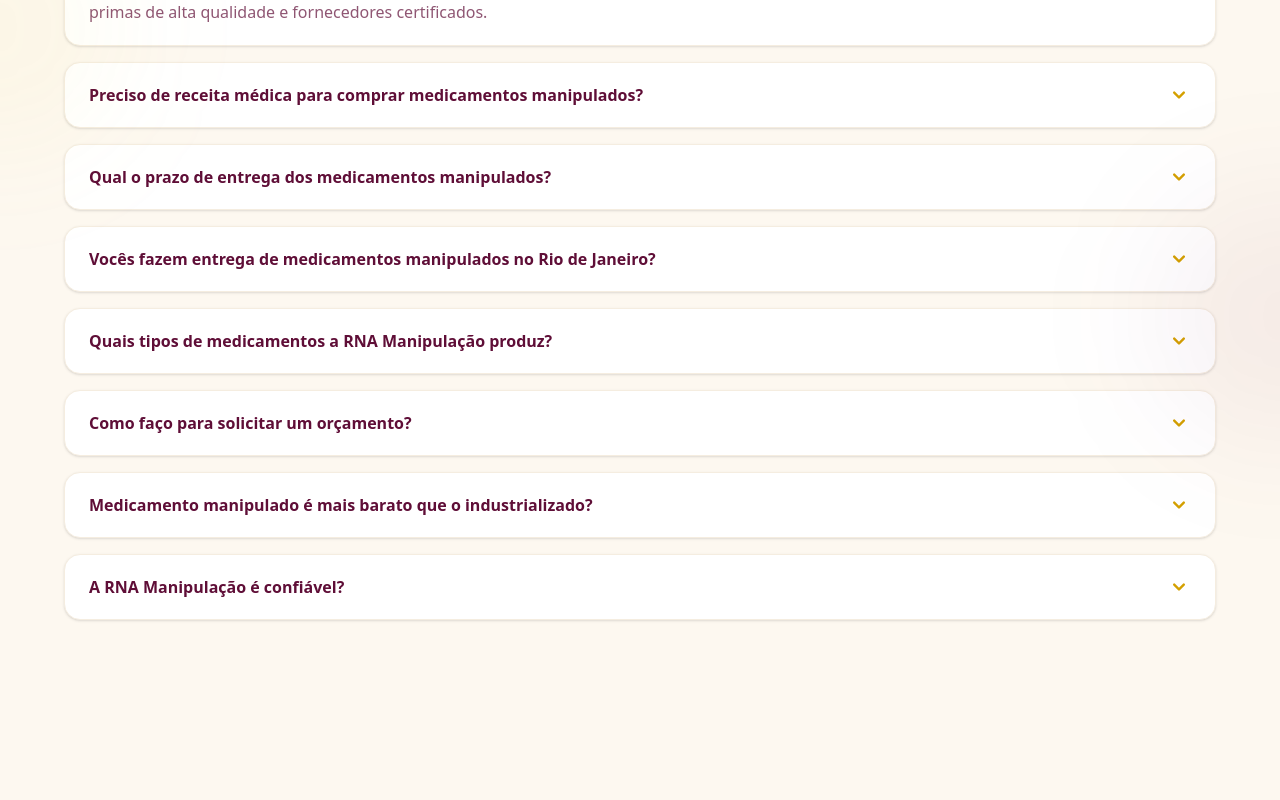
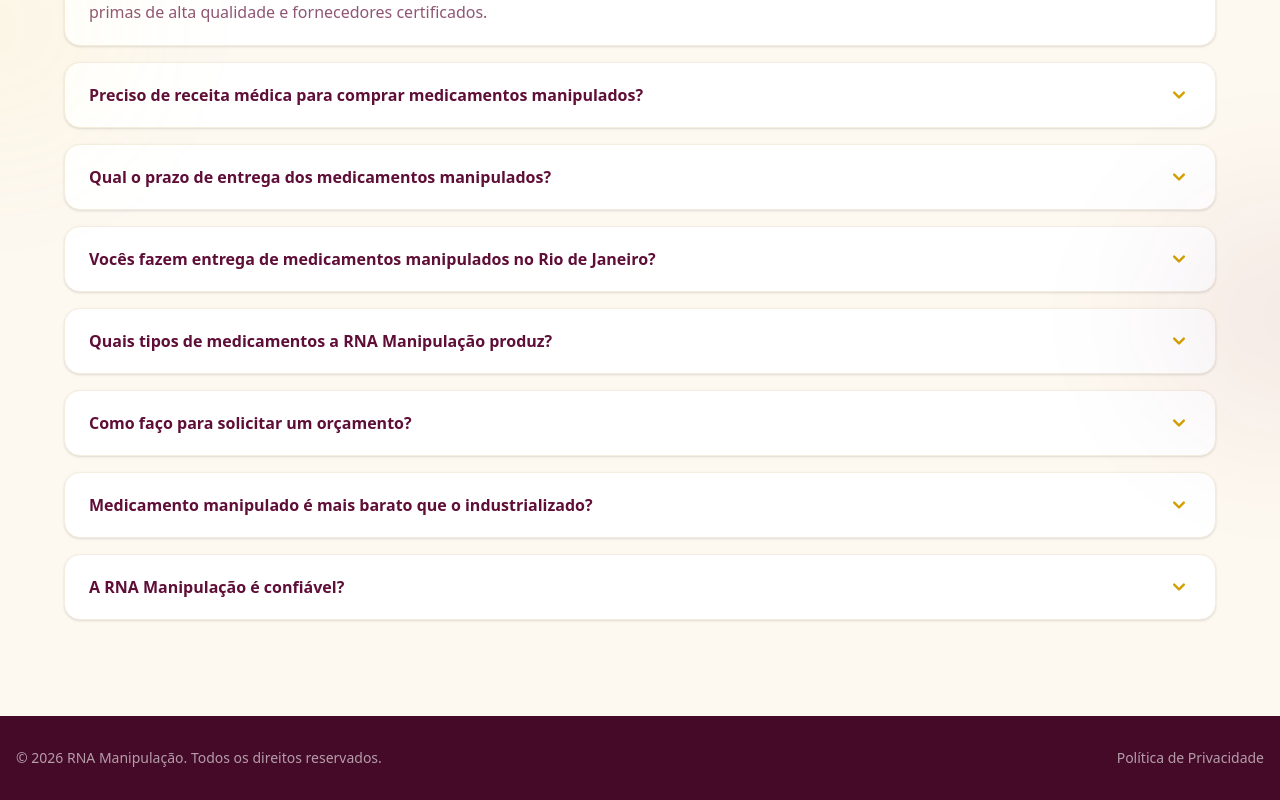
Before and after one commit to leonardofrizzi/rnamanipulacao-website, a Next.js app: page / in a window 1280 px wide. Shown: the part 7106-7906 px from the top of the page. Before the commit the page ends 7822 px from the top, so only its background shows below. Built offline with nearby package versions, Linux system fonts and the light colour scheme; a web font is replaced by a local one.

Commit message:
feat: add footer component

```diff
--- a/src/app/page.tsx
+++ b/src/app/page.tsx
@@ -1,4 +1,4 @@
-import { Navbar } from '@/components/layout'
+import { Navbar, Footer } from '@/components/layout'
 import { Hero, Services, About, Differentials, Testimonials, Location, Instagram, FAQ } from '@/components/sections'
 
 export default function Home() {
@@ -15,6 +15,7 @@
         <Instagram />
         <FAQ />
       </main>
+      <Footer />
     </>
   )
 }
--- /dev/null
+++ b/src/components/layout/Footer.tsx
@@ -0,0 +1,22 @@
+import Link from 'next/link'
+import { SITE_CONFIG } from '@/constants'
+
+export function Footer() {
+  return (
+    <footer className="bg-wine-dark py-8">
+      <div className="container mx-auto px-4">
+        <div className="flex flex-col md:flex-row items-center justify-between gap-4 text-white/60 text-sm">
+          <p>
+            © {new Date().getFullYear()} {SITE_CONFIG.name}. Todos os direitos reservados.
+          </p>
+          <Link
+            href="/politica-de-privacidade"
+            className="hover:text-gold-light transition-colors"
+          >
+            Política de Privacidade
+          </Link>
+        </div>
+      </div>
+    </footer>
+  )
+}
--- a/src/components/layout/index.ts
+++ b/src/components/layout/index.ts
@@ -1 +1,2 @@
 export { Navbar } from './Navbar'
+export { Footer } from './Footer'
```
